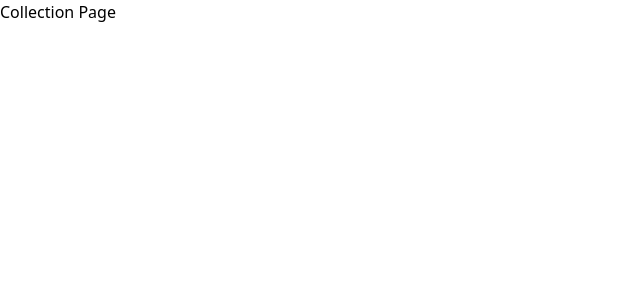
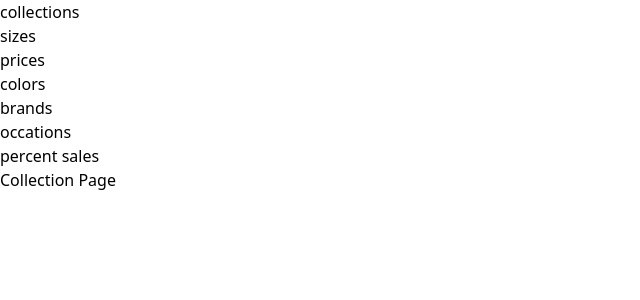
Before and after one commit to mhshifat/multimart, a Next.js app in the folder web/: page /collections/1 in a window 1280 px wide. Shown: the top 300 px of the page, without its empty margins (0-640 px from the left). Built offline with nearby package versions, Linux system fonts and the light colour scheme.

Commit message:
render filters titles

```diff
--- a/web/src/app/collections/[collectionId]/collection-filter.tsx
+++ b/web/src/app/collections/[collectionId]/collection-filter.tsx
@@ -1,7 +1,13 @@
+import useCollectionFilters from "./use-collection-filters"
+
 export default function CollectionFilters() {
+  const {filters} = useCollectionFilters();
+
   return (
     <div>
-      <p>Collection Filters</p>
+     {
+      filters?.map(filter => <p key={filter?.title}>{filter?.title}</p>)
+     }
     </div>
   )
 }
--- a/web/src/app/collections/[collectionId]/page.tsx
+++ b/web/src/app/collections/[collectionId]/page.tsx
@@ -1,6 +1,9 @@
+import CollectionFilters from "./collection-filter"
+
 export default function CollectionPage() {
   return (
     <div>
+      <CollectionFilters />
       <p>Collection Page</p>
     </div>
   )
--- /dev/null
+++ b/web/src/app/collections/[collectionId]/use-collection-filters.tsx
@@ -0,0 +1,7 @@
+import { COLLECTIONS_FILTERS } from "./constants";
+
+export default function useCollectionFilters(){
+    return {
+        filters: COLLECTIONS_FILTERS
+    }
+}
```
